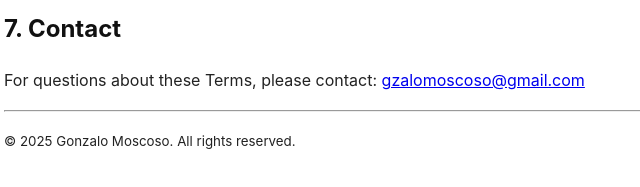
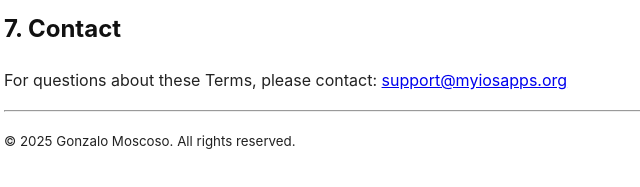
Before and after one commit to gzalomoscoso/SpotiActions, a plain HTML site: page terms.html in a window 1280 px wide. Shown: the part 1043-1230 px from the top of the page, 236-876 px from the left. Drawn offline with Linux system fonts and the light colour scheme.

Commit message:
Update contact email in terms.html

```diff
--- a/terms.html
+++ b/terms.html
@@ -44,7 +44,7 @@
   <p>We may update these Terms from time to time. Continued use of the App after such updates constitutes acceptance of the revised Terms.</p>
 
   <h2>7. Contact</h2>
-  <p>For questions about these Terms, please contact: <a href="mailto:gzalomoscoso@gmail.com">gzalomoscoso@gmail.com</a></p>
+  <p>For questions about these Terms, please contact: <a href="mailto:support@myiosapps.org">support@myiosapps.org</a></p>
 
   <hr>
   <p><small>© 2025 Gonzalo Moscoso. All rights reserved.</small></p>
```
